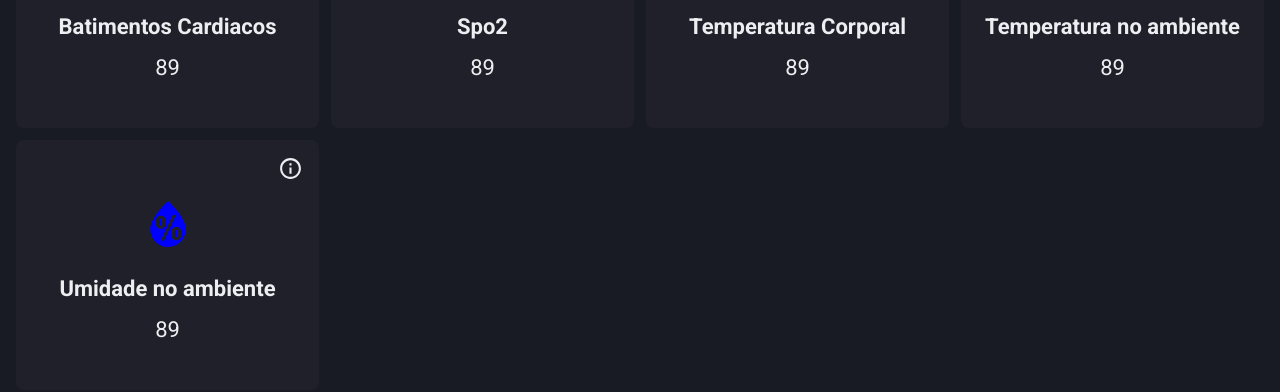
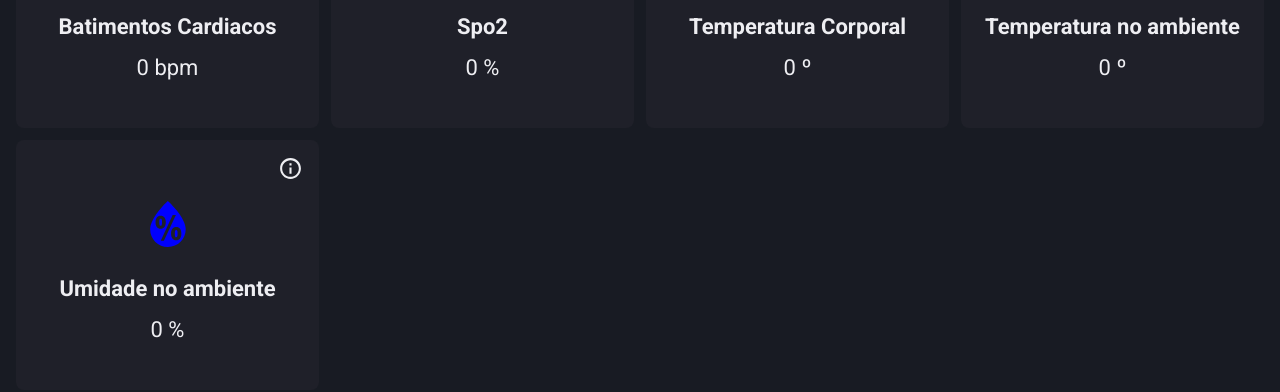
Before and after one commit to arrudadev/smart-monitor-pi7, a Next.js app: page /dashboard in a window 1280 px wide. Shown: the part 237-629 px from the top of the page. Built offline with nearby package versions, Linux system fonts and the light colour scheme; no server answers; the database is empty.

Commit message:
chore: fetch stats from api

```diff
--- a/src/pages/dashboard/index.tsx
+++ b/src/pages/dashboard/index.tsx
@@ -1,4 +1,4 @@
-import { useState } from 'react';
+import { useEffect, useState } from 'react';
 import { AiOutlineAreaChart } from 'react-icons/ai';
 import { FaTable, FaTemperatureHigh, FaTemperatureLow } from 'react-icons/fa';
 import { MdOutlineBloodtype } from 'react-icons/md';
@@ -6,6 +6,8 @@ import { RiHeartPulseFill } from 'react-icons/ri';
 import { WiHumidity } from 'react-icons/wi';
 
 import type { NextPage } from 'next';
+
+import { Stats } from '@prisma/client';
 
 import { BodyTemperatureChart } from '../../components/BodyTemperatureChart';
 import { HeartBeatsChart } from '../../components/HeartBeatsChart';
@@ -31,8 +33,23 @@ import {
   TitleWrapper,
 } from './_styles.dashboard';
 
+type ResponseData = {
+  data: Stats[];
+};
+
 const Dashboard: NextPage = () => {
+  const [stats, setStats] = useState<Stats[]>([]);
   // const [visualization, setVisualization] = useState('chart');
+
+  async function fetchStats() {
+    fetch('/api/stats')
+      .then(response => response.json())
+      .then((data: ResponseData) => setStats(data.data));
+  }
+
+  useEffect(() => {
+    fetchStats();
+  }, []);
 
   return (
     <Layout>
@@ -40,13 +57,15 @@ const Dashboard: NextPage = () => {
         <TitleWrapper>
           <Title>Dashboard</Title>
 
-          <ReloadIcon />
+          <ReloadIcon onClick={fetchStats} />
         </TitleWrapper>
 
         <StatsGrid>
           <StatCard
             title="Batimentos Cardiacos"
-            value="89"
+            value={`${
+              stats.length > 0 ? stats[stats.length - 1].heart_beats : '0'
+            } bpm`}
             icon={<RiHeartPulseFill color="red" size={48} />}
             description="Em repouso, a frequência cardíaca normal apresenta uma variação entre 60 e 100 batimentos por minuto (bpm). A aceleração dos batimentos (acima de 100 bpm) indica que a pessoa está com taquicardia. Já uma frequência cardíaca baixa, inferior a 60 bpm, é considerada uma condição de bradicardia."
             referenceLink="https://conteudo.omronbrasil.com/batimentos-cardiacos-normais-por-idade/#:~:text=Em%20repouso%2C%20a%20frequ%C3%AAncia%20card%C3%ADaca,considerada%20uma%20condi%C3%A7%C3%A3o%20de%20bradicardia."
@@ -54,7 +73,9 @@ const Dashboard: NextPage = () => {
 
           <StatCard
             title="Spo2"
-            value="89"
+            value={`${
+              stats.length > 0 ? stats[stats.length - 1].heart_beats : '0'
+            } %`}
             icon={<MdOutlineBloodtype color="brown" size={48} />}
             description="A saturação do oxigênio é um parâmetro vital para definir o índice de oxigênio do sangue e a entrega do oxigênio. Para adultos, a escala normal do SpO2 é 95 – 100%. Um valor mais baixo de 90% é considerado a baixa saturação do oxigênio, que exige o suplemento externo do oxigênio."
             referenceLink="https://prolife.com.br/o-que-e-saturacao-de-oxigenio-e-qual-o-valor-minimo-do-spo2/#:~:text=A%20satura%C3%A7%C3%A3o%20do%20oxig%C3%AAnio%20%C3%A9,o%20suplemento%20externo%20do%20oxig%C3%AAnio."
@@ -62,7 +83,9 @@ const Dashboard: NextPage = () => {
 
           <StatCard
             title="Temperatura Corporal"
-            value="89"
+            value={`${
+              stats.length > 0 ? stats[stats.length - 1].heart_beats : '0'
+            } º`}
             icon={<FaTemperatureHigh color="#963832" size={48} />}
             description="A temperatura corpórea considerada ideal varia entre 36º C e 36,7º C. Geralmente, ela é mais baixa pela manhã e mais alta no fim da tarde ou à noite. Alterações de até um grau podem ser absolutamente aceitáveis em condições normais. Nas mulheres, por exemplo, após a ovulação, durante o ciclo menstrual e no primeiro trimestre da gravidez, ocorre uma elevação natural da temperatura."
             referenceLink="https://drauziovarella.uol.com.br/doencas-e-sintomas/febre/#:~:text=A%20temperatura%20corp%C3%B3rea%20considerada%20ideal,absolutamente%20aceit%C3%A1veis%20em%20condi%C3%A7%C3%B5es%20normais."
@@ -70,7 +93,9 @@ const Dashboard: NextPage = () => {
 
           <StatCard
             title="Temperatura no ambiente"
-            value="89"
+            value={`${
+              stats.length > 0 ? stats[stats.length - 1].heart_beats : '0'
+            } º`}
             icon={<FaTemperatureLow color="green" size={48} />}
             description="Segundo a NR17, do Ministério do Trabalho, a temperatura do ambiente de trabalho onde são executadas atividades intelectuais como nos laboratórios, escritórios, sala de desenvolvimento e projetos, deve ficar entre 20 e 23 graus centígrados"
             referenceLink="https://blog.frigelar.com.br/qual-temperatura-ideal-ambiente/"
@@ -78,7 +103,9 @@ const Dashboard: NextPage = () => {
 
           <StatCard
             title="Umidade no ambiente"
-            value="89"
+            value={`${
+              stats.length > 0 ? stats[stats.length - 1].heart_beats : '0'
+            } %`}
             icon={<WiHumidity color="blue" size={72} />}
             description="Segundo NR17, do Ministério do Trabalho define, então, que a temperatura no ambiente de trabalho deve ser entre 20 e 23 graus celsius, enquanto a umidade relativa do ar não pode ser menor do que 40%."
             referenceLink="https://blog.climabrisa.com.br/por-que-controlar-a-umidade-do-ar-no-ambiente-de-trabalho/"
@@ -139,7 +166,7 @@ const Dashboard: NextPage = () => {
           {visualization === 'table' && <Table />}
         </ChartTableWrapper> */}
 
-        <Table />
+        <Table rows={stats} />
       </Container>
     </Layout>
   );
```
